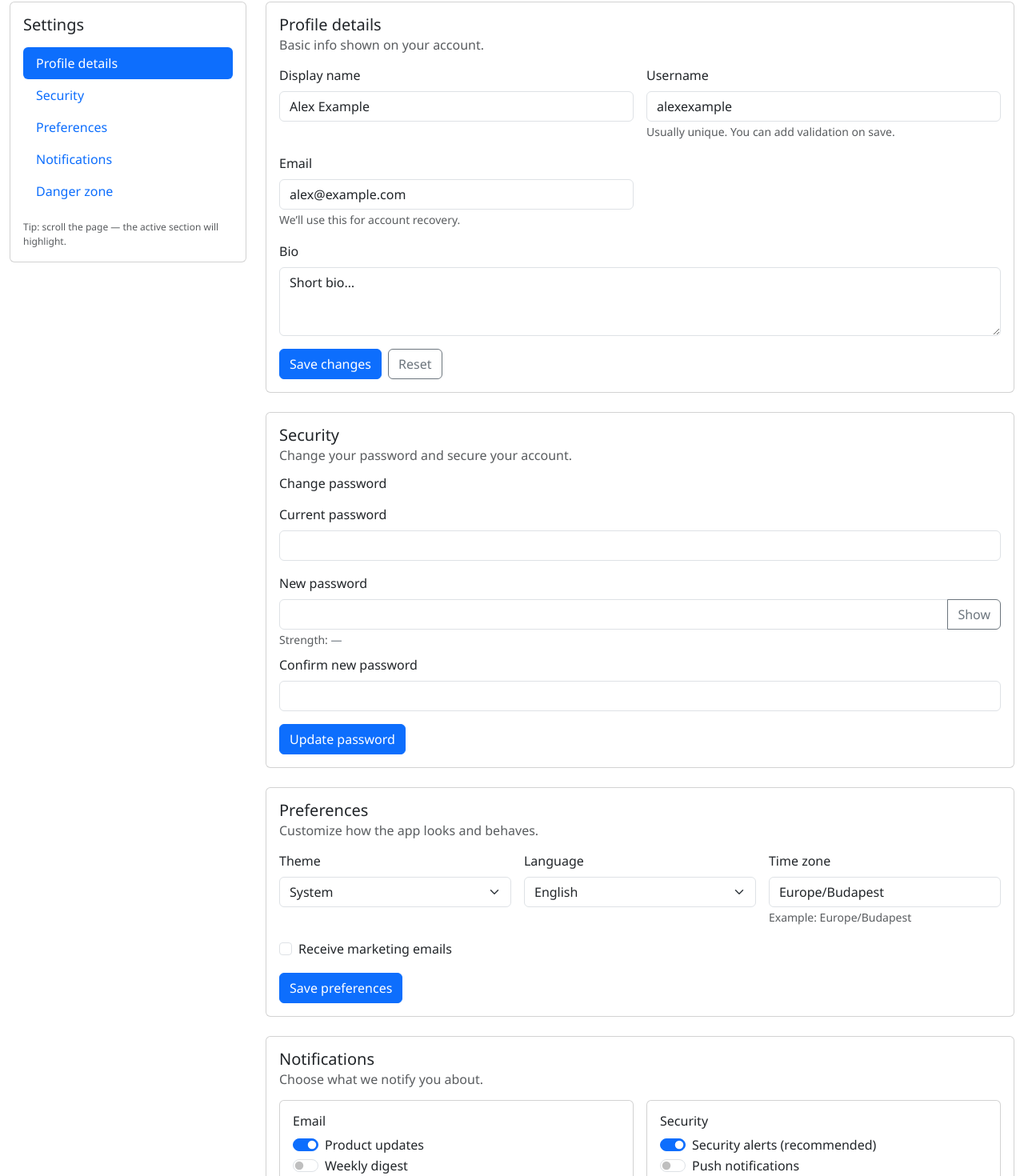
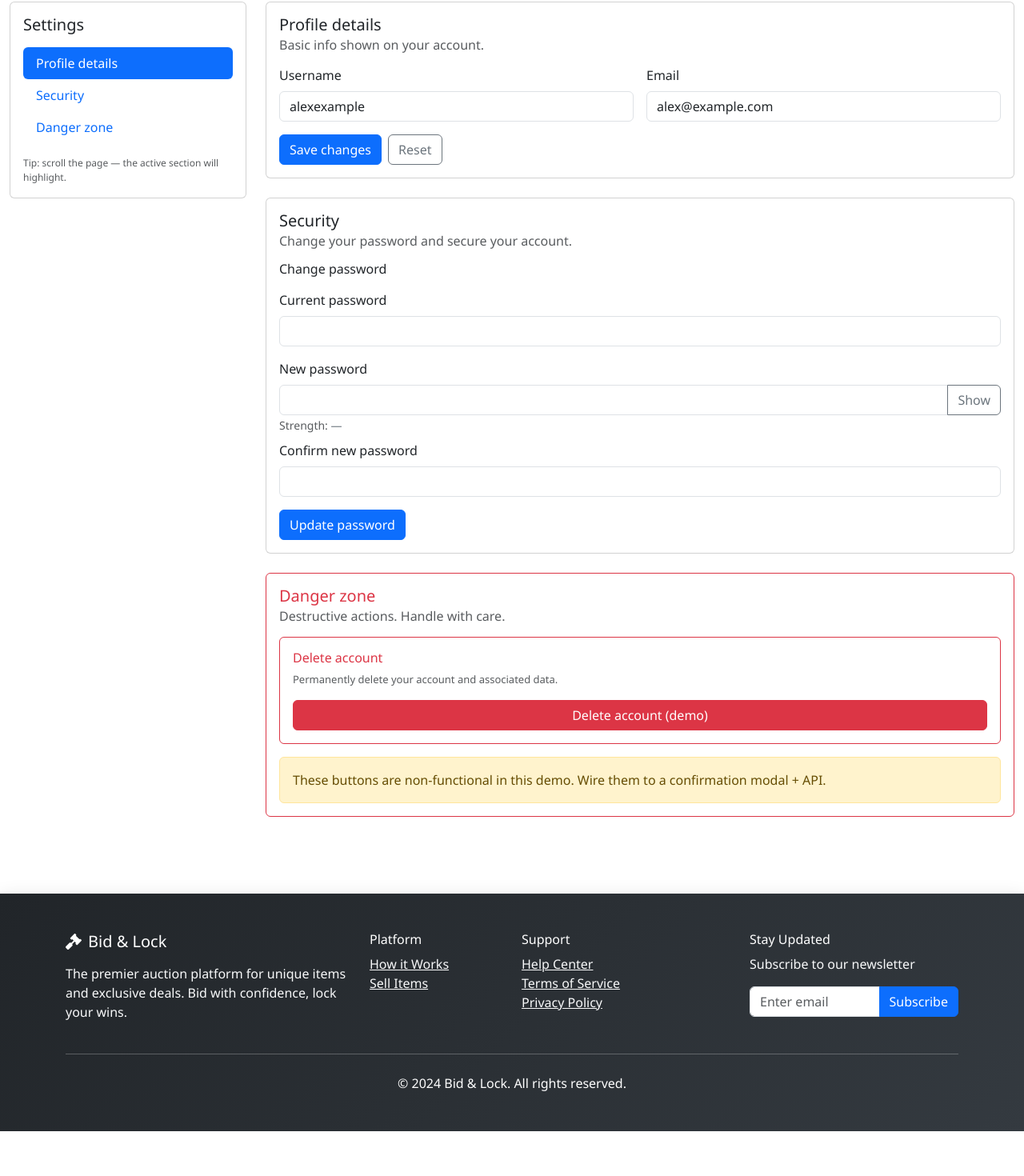
Before and after one commit to foddom520/MesterMunka-Warehouse, a React app in the folder frontend/: page /Profil in a window 1280 px wide. Shown: the part 118-1588 px from the top of the page at 80% size. After the commit the page ends 1532 px from the top, so only its background shows below. Built offline with nearby package versions, Linux system fonts and the light colour scheme; the HTML template or start-up script is replaced by a standard one.

Commit message:
profil oldal changes

```diff
--- a/frontend/src/pages/Login.jsx
+++ b/frontend/src/pages/Login.jsx
@@ -1,6 +1,5 @@
 import React, { useState } from "react";
 import { Container, Row, Col, Form, Button, Card, Alert, Spinner } from "react-bootstrap";
-import { FaClock, FaUsers, FaTrophy, FaGavel, FaSearch, FaBell, FaUser, FaHeart, FaShare, FaTag } from 'react-icons/fa';
 
 function Login() {
   const [email, setEmail] = useState("");
--- a/frontend/src/pages/Profil.jsx
+++ b/frontend/src/pages/Profil.jsx
@@ -1,23 +1,11 @@
 import { useEffect, useMemo, useState } from "react";
-import {
-  Container,
-  Row,
-  Col,
-  Nav,
-  Card,
-  Form,
-  Button,
-  Alert,
-  InputGroup,
-} from "react-bootstrap";
+import {Container,Row,Col,Nav,Card,Form,Button,Alert,InputGroup} from "react-bootstrap";
 
 export default function ProfileSettings() {
   const sections = useMemo(
     () => [
       { id: "profile", label: "Profile details" },
       { id: "security", label: "Security" },
-      { id: "preferences", label: "Preferences" },
-      { id: "notifications", label: "Notifications" },
       { id: "danger", label: "Danger zone" },
     ],
     []
@@ -25,7 +13,6 @@ export default function ProfileSettings() {
 
   const [activeId, setActiveId] = useState("profile");
 
-  // --- Profile form state
   const [profile, setProfile] = useState({
     displayName: "Alex Example",
     username: "alexexample",
@@ -35,7 +22,6 @@ export default function ProfileSettings() {
 
   const [profileSaved, setProfileSaved] = useState(false);
 
-  // --- Security form state
   const [security, setSecurity] = useState({
     currentPassword: "",
     newPassword: "",
@@ -46,7 +32,6 @@ export default function ProfileSettings() {
   const [showPw, setShowPw] = useState(false);
   const [securityMsg, setSecurityMsg] = useState({ type: "", text: "" });
 
-  // --- Preferences state
   const [prefs, setPrefs] = useState({
     theme: "system",
     language: "en",
@@ -56,7 +41,6 @@ export default function ProfileSettings() {
 
   const [prefsSaved, setPrefsSaved] = useState(false);
 
-  // --- Notifications state
   const [notifs, setNotifs] = useState({
     productUpdates: true,
     securityAlerts: true,
@@ -66,14 +50,12 @@ export default function ProfileSettings() {
 
   const [notifsSaved, setNotifsSaved] = useState(false);
 
-  // --- Scroll helpers
   const scrollTo = (id) => {
     const el = document.getElementById(id);
     if (el) el.scrollIntoView({ behavior: "smooth", block: "start" });
   };
 
   useEffect(() => {
-    // Simple scrollspy via IntersectionObserver
     const observer = new IntersectionObserver(
       (entries) => {
         const visible = entries
@@ -96,7 +78,6 @@ export default function ProfileSettings() {
     return () => observer.disconnect();
   }, [sections]);
 
-  // --- Handlers
   const saveProfile = (e) => {
     e.preventDefault();
     setProfileSaved(true);
@@ -124,7 +105,6 @@ export default function ProfileSettings() {
 
     const { currentPassword, newPassword, confirmPassword } = security;
 
-    // Basic validation (customize to your requirements)
     if (!currentPassword || !newPassword || !confirmPassword) {
       setSecurityMsg({ type: "danger", text: "Please fill in all password fields." });
       return;
@@ -172,7 +152,6 @@ export default function ProfileSettings() {
   return (
     <Container fluid className="py-4">
       <Row className="g-4">
-        {/* Sticky Sidebar */}
         <Col lg={3}>
           <div style={{ position: "sticky", top: "1rem" }}>
             <Card>
@@ -198,9 +177,7 @@ export default function ProfileSettings() {
           </div>
         </Col>
 
-        {/* Content */}
         <Col lg={9}>
-          {/* PROFILE DETAILS */}
           <section id="profile" style={{ scrollMarginTop: "1rem" }}>
             <Card className="mb-4">
               <Card.Body>
@@ -215,17 +192,6 @@ export default function ProfileSettings() {
                   <Row className="g-3">
                     <Col md={6}>
                       <Form.Group>
-                        <Form.Label>Display name</Form.Label>
-                        <Form.Control
-                          value={profile.displayName}
-                          onChange={(e) =>
-                            setProfile((p) => ({ ...p, displayName: e.target.value }))
-                          }
-                        />
-                      </Form.Group>
-                    </Col>
-                    <Col md={6}>
-                      <Form.Group>
                         <Form.Label>Username</Form.Label>
                         <Form.Control
                           value={profile.username}
@@ -233,9 +199,6 @@ export default function ProfileSettings() {
                             setProfile((p) => ({ ...p, username: e.target.value }))
                           }
                         />
-                        <Form.Text className="text-muted">
-                          Usually unique. You can add validation on save.
-                        </Form.Text>
                       </Form.Group>
                     </Col>
                     <Col md={6}>
@@ -245,20 +208,6 @@ export default function ProfileSettings() {
                           type="email"
                           value={profile.email}
                           onChange={(e) => setProfile((p) => ({ ...p, email: e.target.value }))}
-                        />
-                        <Form.Text className="text-muted">
-                          We’ll use this for account recovery.
-                        </Form.Text>
-                      </Form.Group>
-                    </Col>
-                    <Col md={12}>
-                      <Form.Group>
-                        <Form.Label>Bio</Form.Label>
-                        <Form.Control
-                          as="textarea"
-                          rows={3}
-                          value={profile.bio}
-                          onChange={(e) => setProfile((p) => ({ ...p, bio: e.target.value }))}
                         />
                       </Form.Group>
                     </Col>
@@ -286,7 +235,8 @@ export default function ProfileSettings() {
             </Card>
           </section>
 
-          {/* SECURITY */}
+
+          {/* meg kell csinálni hogy egy felugró ablakban jelenjen meg a jelszó válzotatás mikor rá nyomunk a "jelszó megváltoztatása" gombra */}
           <section id="security" style={{ scrollMarginTop: "1rem" }}>
             <Card className="mb-4">
               <Card.Body>
@@ -378,156 +328,6 @@ export default function ProfileSettings() {
             </Card>
           </section>
 
-          {/* PREFERENCES */}
-          <section id="preferences" style={{ scrollMarginTop: "1rem" }}>
-            <Card className="mb-4">
-              <Card.Body>
-                <Card.Title>Preferences</Card.Title>
-                <Card.Subtitle className="text-muted mb-3">
-                  Customize how the app looks and behaves.
-                </Card.Subtitle>
-
-                {prefsSaved && <Alert variant="success">Preferences saved (demo).</Alert>}
-
-                <Form onSubmit={savePrefs}>
-                  <Row className="g-3">
-                    <Col md={4}>
-                      <Form.Group>
-                        <Form.Label>Theme</Form.Label>
-                        <Form.Select
-                          value={prefs.theme}
-                          onChange={(e) => setPrefs((p) => ({ ...p, theme: e.target.value }))}
-                        >
-                          <option value="system">System</option>
-                          <option value="light">Light</option>
-                          <option value="dark">Dark</option>
-                        </Form.Select>
-                      </Form.Group>
-                    </Col>
-
-                    <Col md={4}>
-                      <Form.Group>
-                        <Form.Label>Language</Form.Label>
-                        <Form.Select
-                          value={prefs.language}
-                          onChange={(e) => setPrefs((p) => ({ ...p, language: e.target.value }))}
-                        >
-                          <option value="en">English</option>
-                          <option value="hu">Hungarian</option>
-                          <option value="de">German</option>
-                        </Form.Select>
-                      </Form.Group>
-                    </Col>
-
-                    <Col md={4}>
-                      <Form.Group>
-                        <Form.Label>Time zone</Form.Label>
-                        <Form.Control
-                          value={prefs.timezone}
-                          onChange={(e) => setPrefs((p) => ({ ...p, timezone: e.target.value }))}
-                        />
-                        <Form.Text className="text-muted">
-                          Example: Europe/Budapest
-                        </Form.Text>
-                      </Form.Group>
-                    </Col>
-
-                    <Col md={12}>
-                      <Form.Check
-                        type="checkbox"
-                        id="marketing-emails"
-                        label="Receive marketing emails"
-                        checked={prefs.marketingEmails}
-                        onChange={(e) =>
-                          setPrefs((p) => ({ ...p, marketingEmails: e.target.checked }))
-                        }
-                      />
-                    </Col>
-                  </Row>
-
-                  <div className="mt-3">
-                    <Button type="submit">Save preferences</Button>
-                  </div>
-                </Form>
-              </Card.Body>
-            </Card>
-          </section>
-
-          {/* NOTIFICATIONS */}
-          <section id="notifications" style={{ scrollMarginTop: "1rem" }}>
-            <Card className="mb-4">
-              <Card.Body>
-                <Card.Title>Notifications</Card.Title>
-                <Card.Subtitle className="text-muted mb-3">
-                  Choose what we notify you about.
-                </Card.Subtitle>
-
-                {notifsSaved && <Alert variant="success">Notification settings saved (demo).</Alert>}
-
-                <Form onSubmit={saveNotifs}>
-                  <Row className="g-3">
-                    <Col md={6}>
-                      <Card>
-                        <Card.Body>
-                          <h6>Email</h6>
-                          <Form.Check
-                            type="switch"
-                            id="prod-updates"
-                            label="Product updates"
-                            checked={notifs.productUpdates}
-                            onChange={(e) =>
-                              setNotifs((n) => ({ ...n, productUpdates: e.target.checked }))
-                            }
-                          />
-                          <Form.Check
-                            type="switch"
-                            id="weekly-digest"
-                            label="Weekly digest"
-                            checked={notifs.weeklyDigest}
-                            onChange={(e) =>
-                              setNotifs((n) => ({ ...n, weeklyDigest: e.target.checked }))
-                            }
-                          />
-                        </Card.Body>
-                      </Card>
-                    </Col>
-
-                    <Col md={6}>
-                      <Card>
-                        <Card.Body>
-                          <h6>Security</h6>
-                          <Form.Check
-                            type="switch"
-                            id="security-alerts"
-                            label="Security alerts (recommended)"
-                            checked={notifs.securityAlerts}
-                            onChange={(e) =>
-                              setNotifs((n) => ({ ...n, securityAlerts: e.target.checked }))
-                            }
-                          />
-                          <Form.Check
-                            type="switch"
-                            id="push-notifs"
-                            label="Push notifications"
-                            checked={notifs.pushNotifications}
-                            onChange={(e) =>
-                              setNotifs((n) => ({ ...n, pushNotifications: e.target.checked }))
-                            }
-                          />
-                        </Card.Body>
-                      </Card>
-                    </Col>
-                  </Row>
-
-                  <div className="mt-3">
-                    <Button type="submit">Save notifications</Button>
-                  </div>
-                </Form>
-              </Card.Body>
-            </Card>
-          </section>
-
-          {/* DANGER ZONE */}
           <section id="danger" style={{ scrollMarginTop: "1rem" }}>
             <Card className="mb-4 border-danger">
               <Card.Body>
--- a/frontend/src/pages/Raktar.jsx
+++ b/frontend/src/pages/Raktar.jsx
@@ -1,15 +1,11 @@
 import React, { useEffect, useState } from "react";
 import "bootstrap/dist/css/bootstrap.min.css";
-import { Container, Row, Col, Card, Alert, Spinner, Badge, Button} from "react-bootstrap";
-import { FaClock, FaUsers, FaTrophy, FaGavel, FaSearch, FaBell, FaUser, FaHeart, FaShare, FaTag } from 'react-icons/fa';
-import "../styles/HomePage.css";
+import { Container, Row, Col, Card, Alert, Spinner, Badge} from "react-bootstrap";
 
 const Raktar = () => {
   const [items, setItems] = useState([]);
   const [loading, setLoading] = useState(true);
   const [error, setError] = useState("");
-  const [searchQuery, setSearchQuery] = useState("");
-
 
   useEffect(() => {
     const load = async () => {
--- a/frontend/src/pages/Registration.jsx
+++ b/frontend/src/pages/Registration.jsx
@@ -1,6 +1,5 @@
 import React, { useState } from "react";
 import { Container, Row, Col, Form, Button, Card, Alert, Spinner } from "react-bootstrap";
-import { FaClock, FaUsers, FaTrophy, FaGavel, FaSearch, FaBell, FaUser, FaHeart, FaShare, FaTag } from 'react-icons/fa';
 
 function Registration() {
   const [vnev, setVnev] = useState("");
@@ -89,7 +88,6 @@ function Registration() {
                   />
                 </Form.Group>
 
-                {/* összehasonlítás megcsinálása */}
                 <Form.Group className="mb-3" controlId="formPassword">
                   <Form.Label>Jelszó</Form.Label>
                   <Form.Control
```
Also changed, not shown: frontend/src/App.jsx (+2 -7 lines), 1 other file (tests, documents, lock files or other folders).
